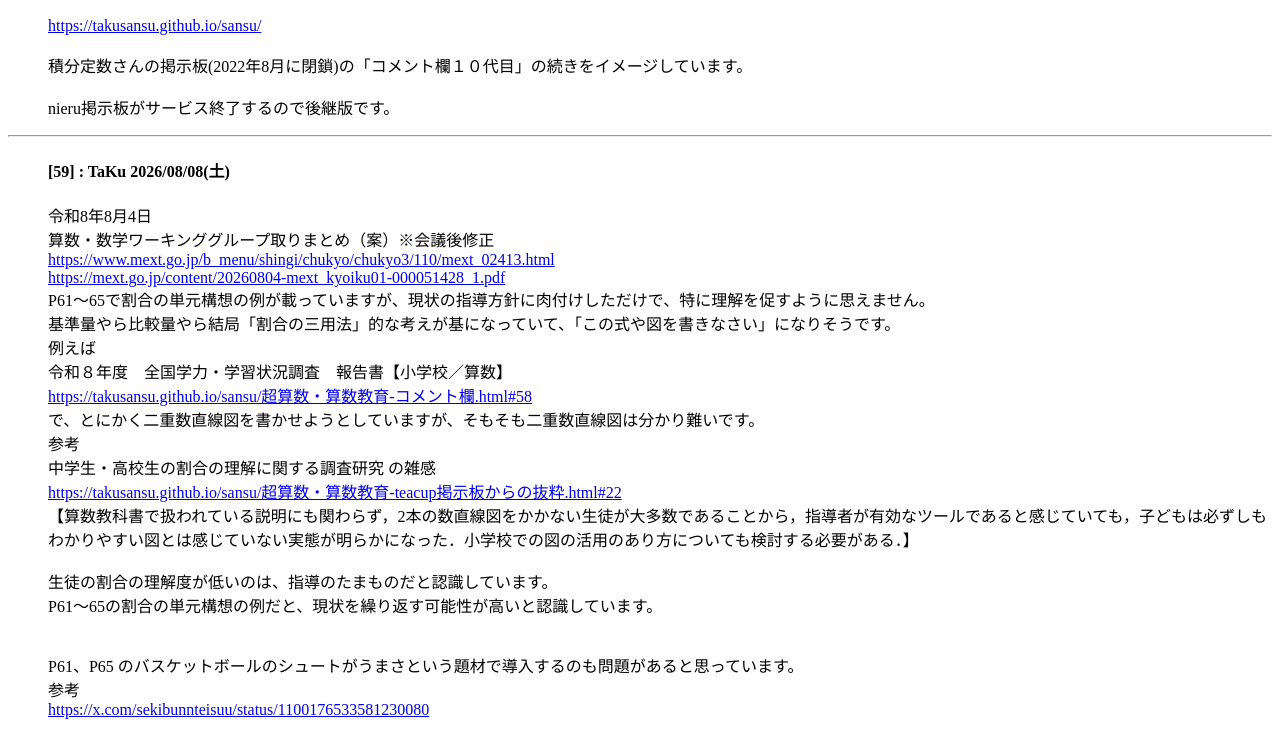
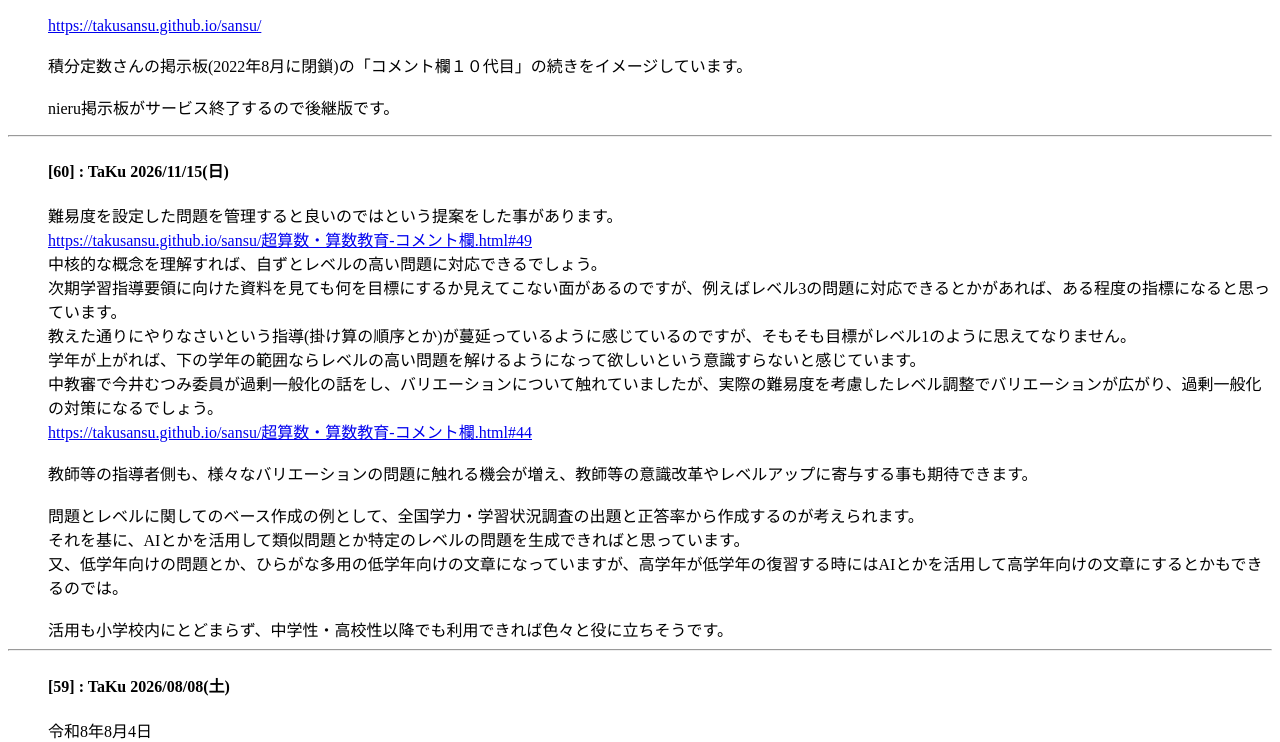
Before and after one commit to takusansu/sansu, a plain HTML site: page 超算数・算数教育-コメント欄.html in a window 1280 px wide. Shown: the part 58-800 px from the top of the page. Drawn offline with Linux system fonts and the light colour scheme.

Commit message:
Add files via upload

```diff
--- a/超算数・算数教育-コメント欄.html
+++ b/超算数・算数教育-コメント欄.html
@@ -29,6 +29,36 @@ nieru掲示板がサービス終了するので後継版です。<br>
 <hr>
 <!--kiji0 記事0終了-->
 
+
+<!--kiji 記事開始-->
+<div class="kiji">
+<dl>
+<div id="60"><dt><ul>
+<h4>[60] : TaKu 2026/11/15(日)</h4>
+</ul></dt></div></div>
+<dd class="text">
+難易度を設定した問題を管理すると良いのではという提案をした事があります。<br>
+<a href="https://takusansu.github.io/sansu/超算数・算数教育-コメント欄.html#49" target="_blank">https://takusansu.github.io/sansu/超算数・算数教育-コメント欄.html#49</a><br>
+中核的な概念を理解すれば、自ずとレベルの高い問題に対応できるでしょう。<br>
+次期学習指導要領に向けた資料を見ても何を目標にするか見えてこない面があるのですが、例えばレベル3の問題に対応できるとかがあれば、ある程度の指標になると思っています。<br>
+教えた通りにやりなさいという指導(掛け算の順序とか)が蔓延っているように感じているのですが、そもそも目標がレベル1のように思えてなりません。<br>
+学年が上がれば、下の学年の範囲ならレベルの高い問題を解けるようになって欲しいという意識すらないと感じています。<br>
+中教審で今井むつみ委員が過剰一般化の話をし、バリエーションについて触れていましたが、実際の難易度を考慮したレベル調整でバリエーションが広がり、過剰一般化の対策になるでしょう。<br>
+<a href="https://takusansu.github.io/sansu/超算数・算数教育-コメント欄.html#44" target="_blank">https://takusansu.github.io/sansu/超算数・算数教育-コメント欄.html#44</a><br>
+<br>
+教師等の指導者側も、様々なバリエーションの問題に触れる機会が増え、教師等の意識改革やレベルアップに寄与する事も期待できます。<br>
+<br>
+問題とレベルに関してのベース作成の例として、全国学力・学習状況調査の出題と正答率から作成するのが考えられます。<br>
+それを基に、AIとかを活用して類似問題とか特定のレベルの問題を生成できればと思っています。<br>
+又、低学年向けの問題とか、ひらがな多用の低学年向けの文章になっていますが、高学年が低学年の復習する時にはAIとかを活用して高学年向けの文章にするとかもできるのでは。<br>
+<br>
+活用も小学校内にとどまらず、中学性・高校性以降でも利用できれば色々と役に立ちそうです。<br>
+</dd>
+</dl>
+</div>
+<div class="clear"></div>
+<hr>
+<!--kiji 記事終了-->
 
 <!--kiji 記事開始-->
 <div class="kiji">
```
Also changed, not shown: index.html (+5 -5 lines), 1 other file.
